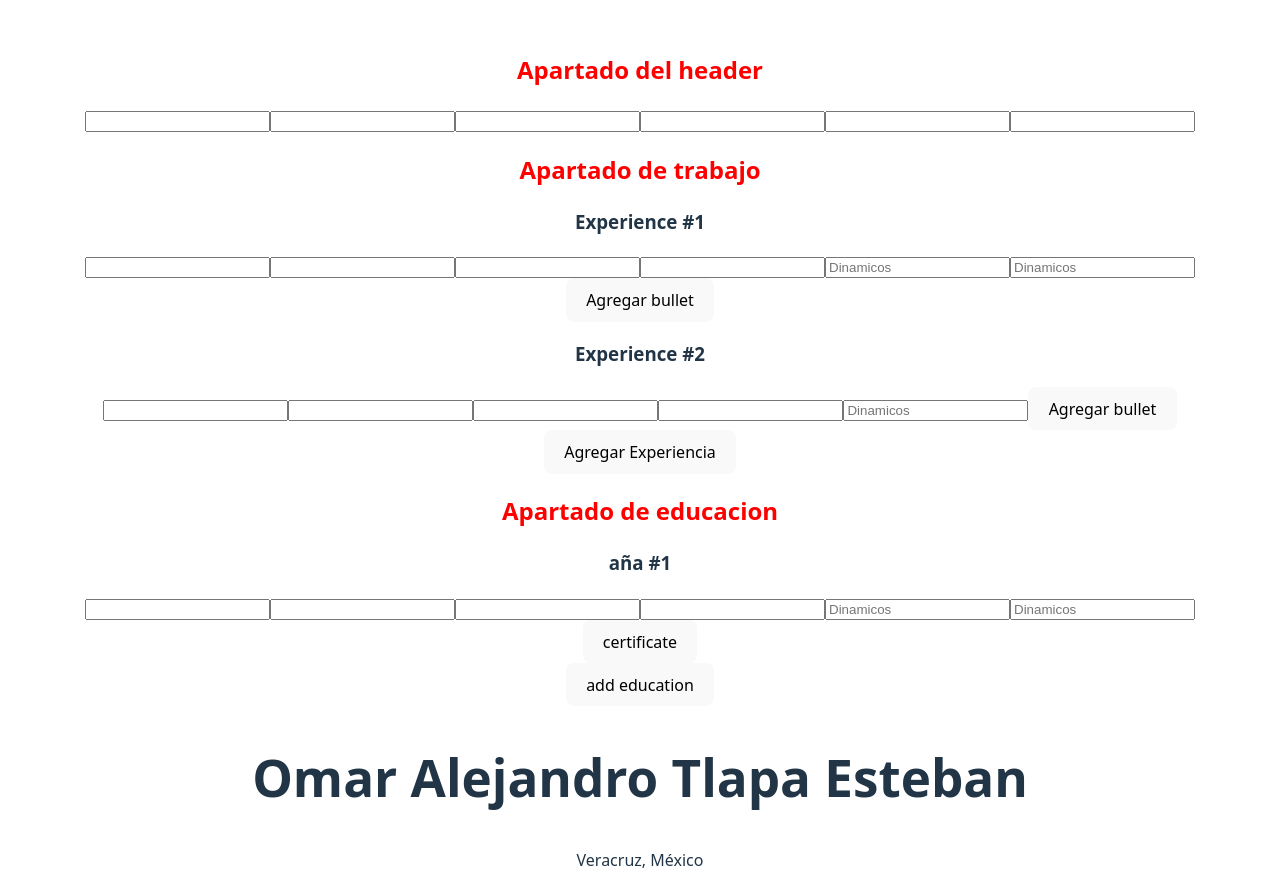
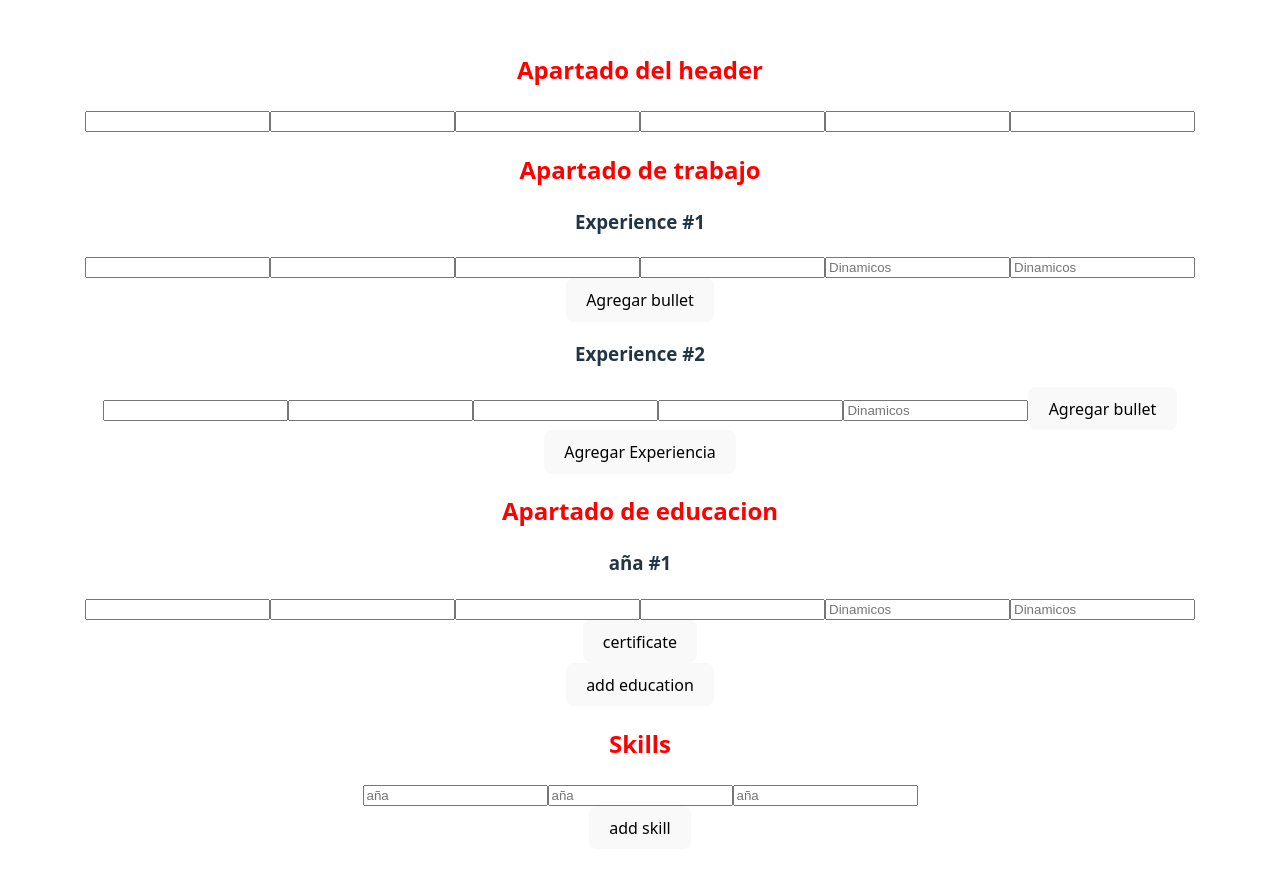
Before and after one commit to ccwt3/CV-generator, a React (Vite) app: page / in a window 1280 px wide. Shown: the top 892 px of the page. Built offline with nearby package versions, Linux system fonts and the light colour scheme.

Commit message:
added the skills components, ready to star refactoring the prop drilling of states

```diff
--- /dev/null
+++ b/src/components/forms/skillsForm.jsx
@@ -0,0 +1,9 @@
+export default function SkillInputs( {changeData, data, state} ) {
+  return <div className="skill__inputs">
+    {
+      data.map(skill =>
+        <input type="text" placeholder="aña" onChange={e => changeData(e, skill, state)}/>
+      )
+    }
+  </div>
+}
--- a/src/components/inputs.jsx
+++ b/src/components/inputs.jsx
@@ -1,8 +1,10 @@
 import HeaderInputs from "./forms/headerForm.jsx";
 import JobInputs from "./forms/jobForm.jsx";
 import EducationInputs from "./forms/educationForm.jsx";
+import SkillInputs from "./forms/skillsForm.jsx";
 import {changeExperience, changeExperienceBullet, addExperience, addBullet} from "./logic/jobInputFunctions.js"
 import {changeEducation, changeEducationBullet, addEducation, addEducationBullet } from "./logic/educationFunctions.js";
+import { changeSkills, addSkill } from "./logic/skillsFunctions.js";
 
 
 export default function AllTheInputs(
@@ -27,9 +29,11 @@
 
   return (
     <>
+    {/*//*  ---------------- HEADER FIELDS ----------------- */}
       <h2>Apartado del header</h2>
       <HeaderInputs changeHeader={changeHeader}/>
 
+    {/*//*  ---------------- JOB FIELDS ----------------- */}
       <h2>Apartado de trabajo</h2>
       {experienceData.map((e, i) => (
         <div key={e.key}>
@@ -49,6 +53,7 @@
       ))}
       <button onClick={e => addExperience(e, setExperience)}>Agregar Experiencia</button>
 
+    {/*//*  ---------------- EDUCATION FIELDS ----------------- */}
       <h2>Apartado de educacion</h2>
       {educationData.map((e, i) => (
         <div key={e.key}>
@@ -68,6 +73,15 @@
       ))}
       <button onClick={e => addEducation(e, setEducation)}>add education</button>
 
+    {/*//*  ---------------- SKILL FIELDS ----------------- */}
+      <h2>Skills</h2>
+      <SkillInputs
+        changeData={changeSkills}
+        data={skillsData}
+        state={setSkills}
+      />
+
+      <button onClick={e => addSkill(e, setSkills)}>add skill</button>
     </>
   )
 }
--- /dev/null
+++ b/src/components/logic/skillsFunctions.js
@@ -0,0 +1,17 @@
+export function changeSkills(e, skill, setState) {
+  setState(prev => prev.map(s =>
+    s.key === skill.key ?
+    {...s, text: e.target.value}
+    : s
+  ))
+}
+
+export function addSkill(e, setState) {
+  setState(prev => [
+    ...prev,
+    {
+      key: crypto.randomUUID(),
+      text: 'insert skill'
+    }
+  ])
+}
```
